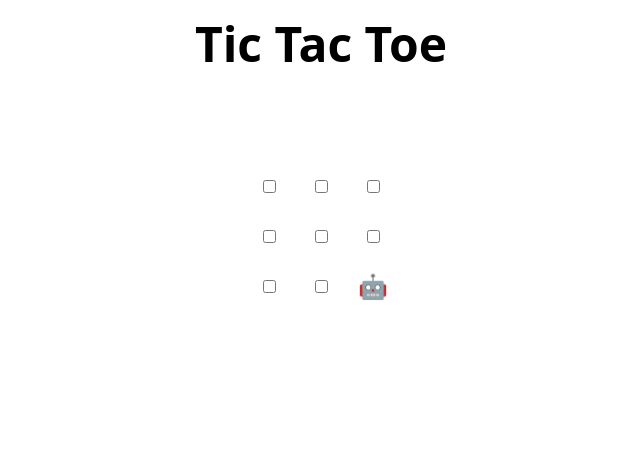
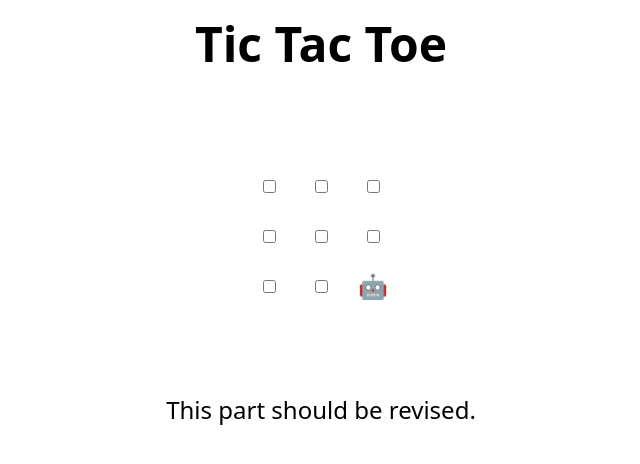
Before and after one commit to naorex/skills-review-pull-requests, a plain HTML site: page index.html in a window 1280 px wide. Shown: the whole page, without its empty margins (319-959 px from the left). Drawn offline with Linux system fonts and the light colour scheme.

Commit message:
Update index.html
OK. Thanks.

```diff
--- a/index.html
+++ b/index.html
@@ -48,6 +48,7 @@
 </table>
 
 <h2 hidden>Game over, refresh to play again 🧑‍💻 🤖!</h2>
+This part should be revised.
 
 <script>
   // Initialization
```
